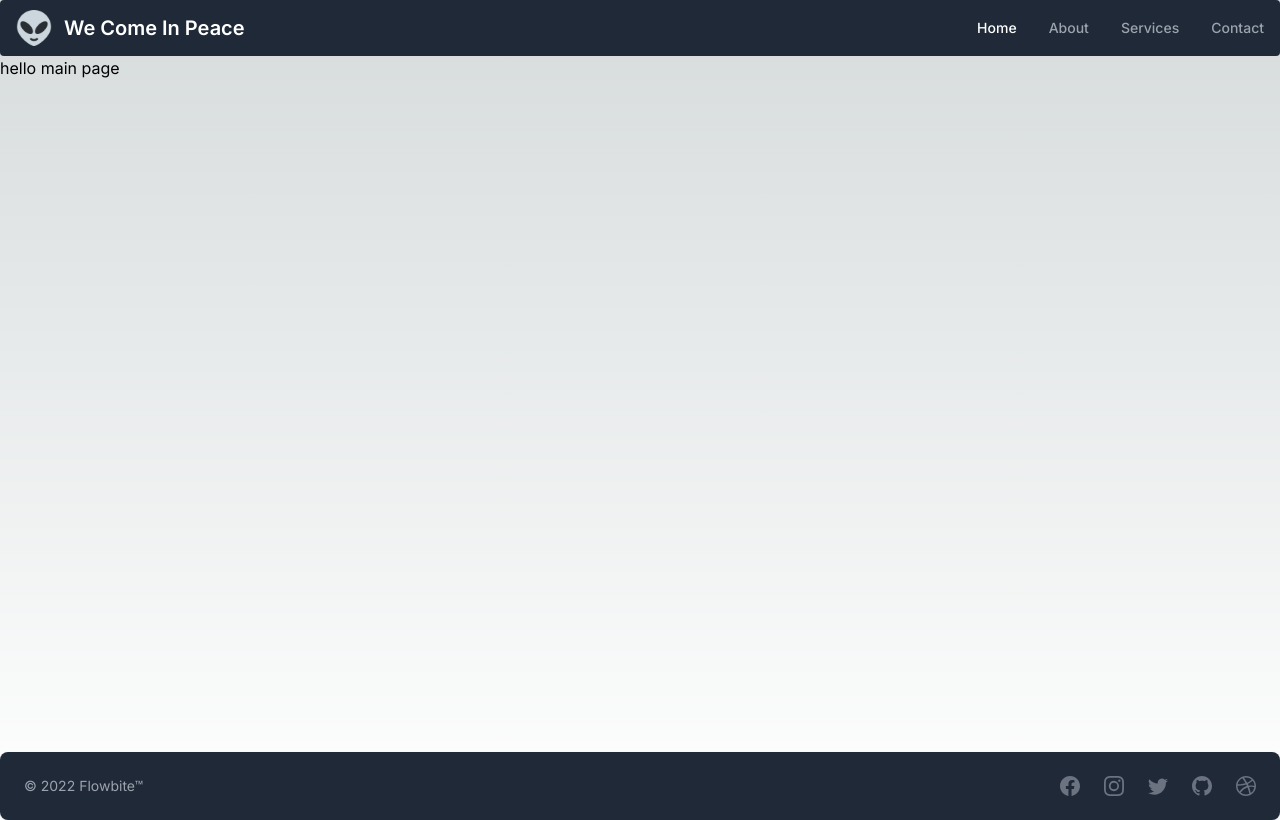
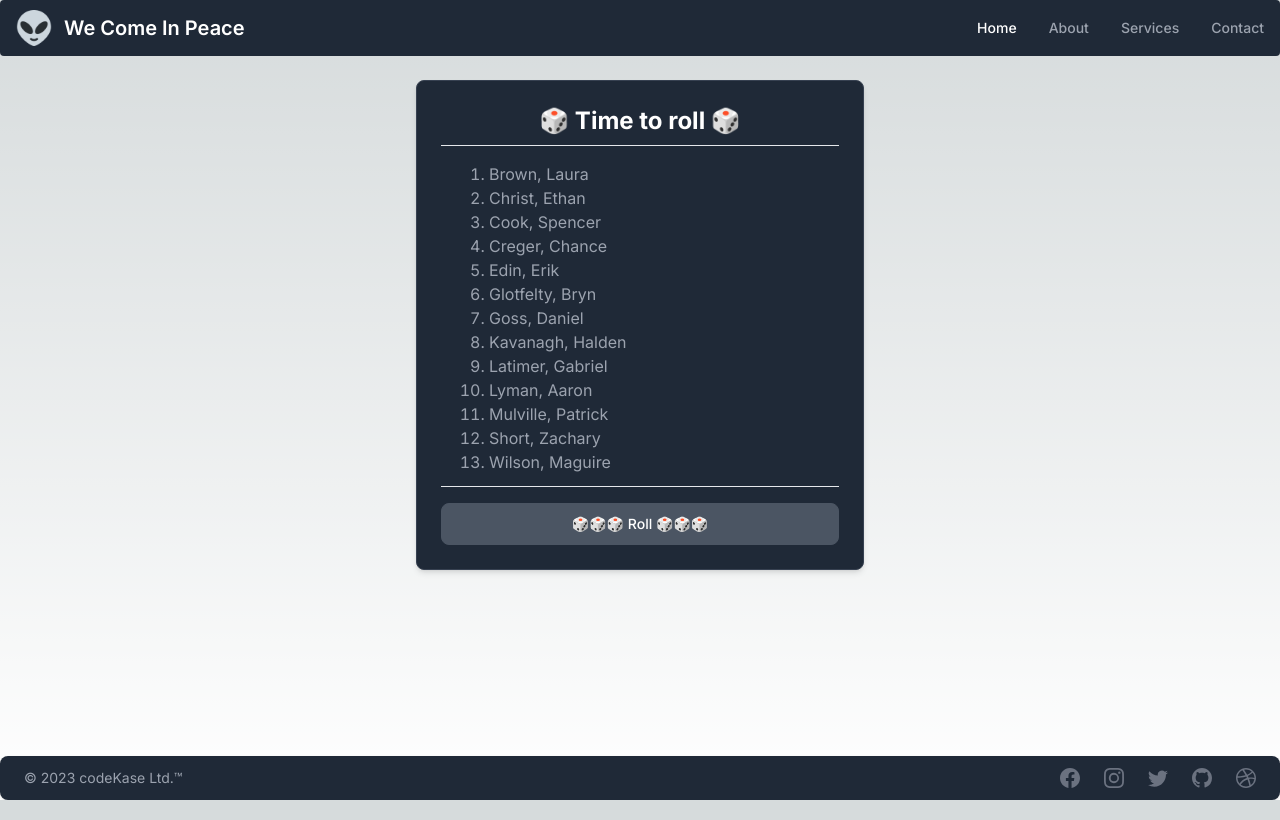
Before and after one commit to CaseySMiller/list_roller, a Next.js app: page / in a window 1280 px wide. Built offline with nearby package versions, Linux system fonts and the light colour scheme.

Commit message:
created and styled list from array

```diff
--- a/app/components/CustomFooter/CustomFooter.tsx
+++ b/app/components/CustomFooter/CustomFooter.tsx
@@ -1,15 +1,20 @@
-'use client'
+// "use client";
 
 import { Footer } from "flowbite-react";
-import { BsDribbble, BsFacebook, BsGithub, BsInstagram, BsTwitter } from 'react-icons/bs';
+import {
+  BsDribbble,
+  BsFacebook,
+  BsGithub,
+  BsInstagram,
+  BsTwitter,
+} from "react-icons/bs";
 
 const CustomFooter = () => {
   return (
-<Footer container>
-      <div className="w-full">
+    <Footer container className="p-3 px-6">
       <div className="w-full sm:flex sm:items-center sm:justify-between">
-          <Footer.Copyright href="#" by="Flowbite™" year={2022} />
-          <div className="mt-4 flex space-x-6 sm:mt-0 sm:justify-center">
+        <Footer.Copyright href="#" by="codeKase Ltd.™" year={2023} />
+        <div className="flex space-x-6 sm:mt-0 sm:justify-center">
           <Footer.Icon href="#" icon={BsFacebook} />
           <Footer.Icon href="#" icon={BsInstagram} />
           <Footer.Icon href="#" icon={BsTwitter} />
@@ -17,7 +22,6 @@ const CustomFooter = () => {
           <Footer.Icon href="#" icon={BsDribbble} />
         </div>
       </div>
-      </div>
     </Footer>
   );
 };
--- a/app/globals.css
+++ b/app/globals.css
@@ -6,7 +6,7 @@
   --foreground-rgb: 0, 0, 0;
   --background-start-rgb: 214, 219, 220;
   --background-end-rgb: 255, 255, 255;
-  --hd-ft-total: 104px;
+  --hd-ft-total: 100px;
 }
 
 @media (prefers-color-scheme: dark) {
--- a/app/layout.tsx
+++ b/app/layout.tsx
@@ -30,7 +30,7 @@ export default function RootLayout({
       <Flowbite theme={{ theme: customFlowbiteTheme }}>
         <body className={`dark ${inter.className}`}>
           <CustomNav />
-          <div className="footer-v-spacer">{children}</div>
+          <main className="footer-v-spacer">{children}</main>
           <CustomFooter />
         </body>
       </Flowbite>
--- a/app/page.tsx
+++ b/app/page.tsx
@@ -1,9 +1,62 @@
-import Image from 'next/image'
+'use client';
+
+import Image from "next/image";
+import { useState, useEffect } from "react";
+import { Button, Card } from "flowbite-react";
+
+const listArray = [
+  "Brown, Laura",
+  "Christ, Ethan",
+  "Cook, Spencer",
+  "Creger, Chance",
+  "Edin, Erik",
+  "Glotfelty, Bryn",
+  "Goss, Daniel",
+  "Kavanagh, Halden",
+  "Latimer, Gabriel",
+  "Lyman, Aaron",
+  "Mulville, Patrick",
+  "Short, Zachary",
+  "Wilson, Maguire",
+];
+
+
 
 export default function Home() {
+  const [pipArray, setPipArray] = useState([]);
+
+  useEffect(() => {
+    setPipArray(document.querySelectorAll(".itsAPip"));
+  }, []);
+
+  const rollHandler = () => {
+    // const pipArray = document.querySelectorAll(".itsAPip");
+    pipArray.forEach((pip) => {
+      // pip.classList.remove("active");
+      console.log(pip.classList);
+
+    });
+
+
+    const random = Math.floor(Math.random() * listArray.length);
+    alert(listArray[random]);
+  }
+
   return (
-    <main className="">
-     <h1>hello main page</h1>
-    </main>
-  )
+    <div className="container my-6">
+      <Card className="max-w-md w-2/3 mx-auto">
+        <h5 className="text-2xl text-center pb-2 border-b font-bold  text-gray-900 dark:text-white">
+        🎲 Time to roll 🎲
+        </h5>
+        <ol className="list-decimal font-normal border-b ps-12 pb-3 text-gray-700 dark:text-gray-400">
+          {listArray.map((item, index) => (
+            <li className="itsAPip w-full" key={`listItem${index + 1}`}>{item}</li>
+          ))}
+        </ol>
+        <Button color="light" onClick={rollHandler}>
+          🎲🎲🎲 Roll 🎲🎲🎲
+        </Button>
+      </Card>
+    </div>
+  );
 }
```
Lines whose indentation alone changed are shown as unchanged.
